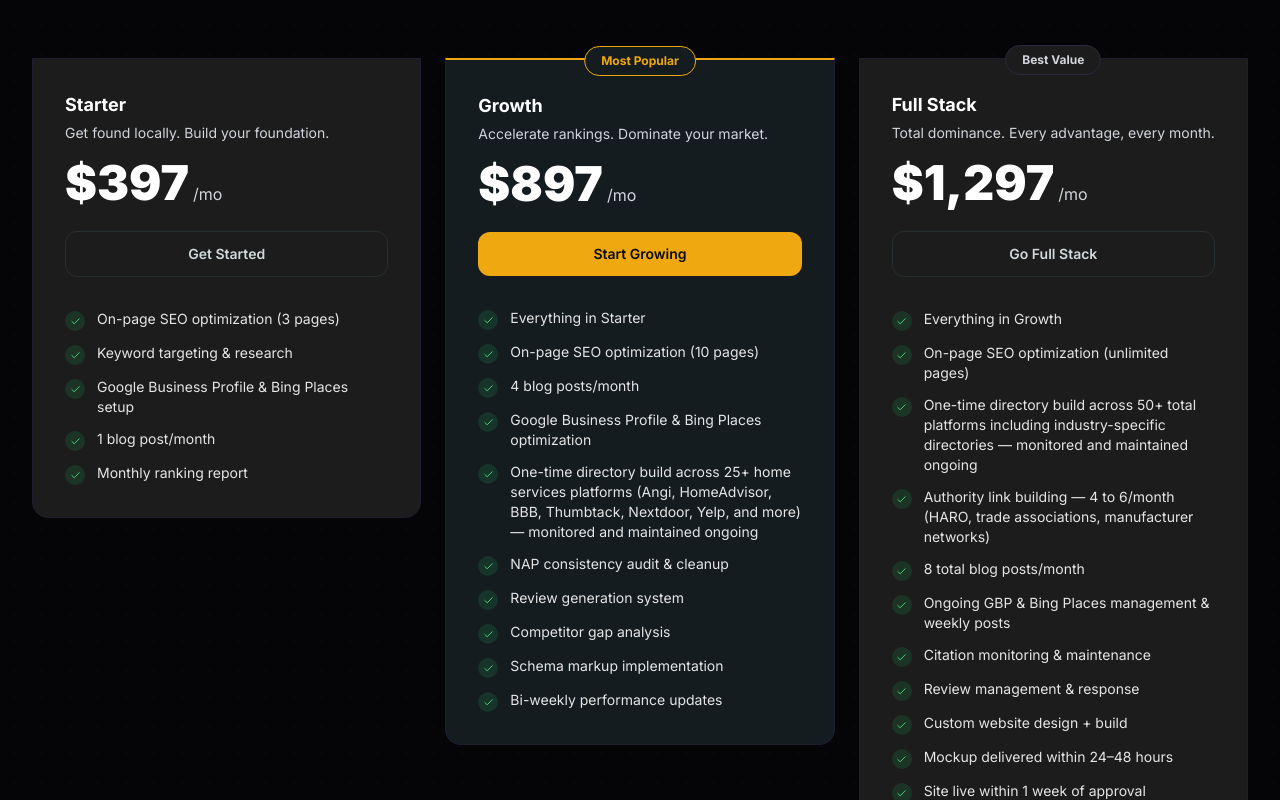
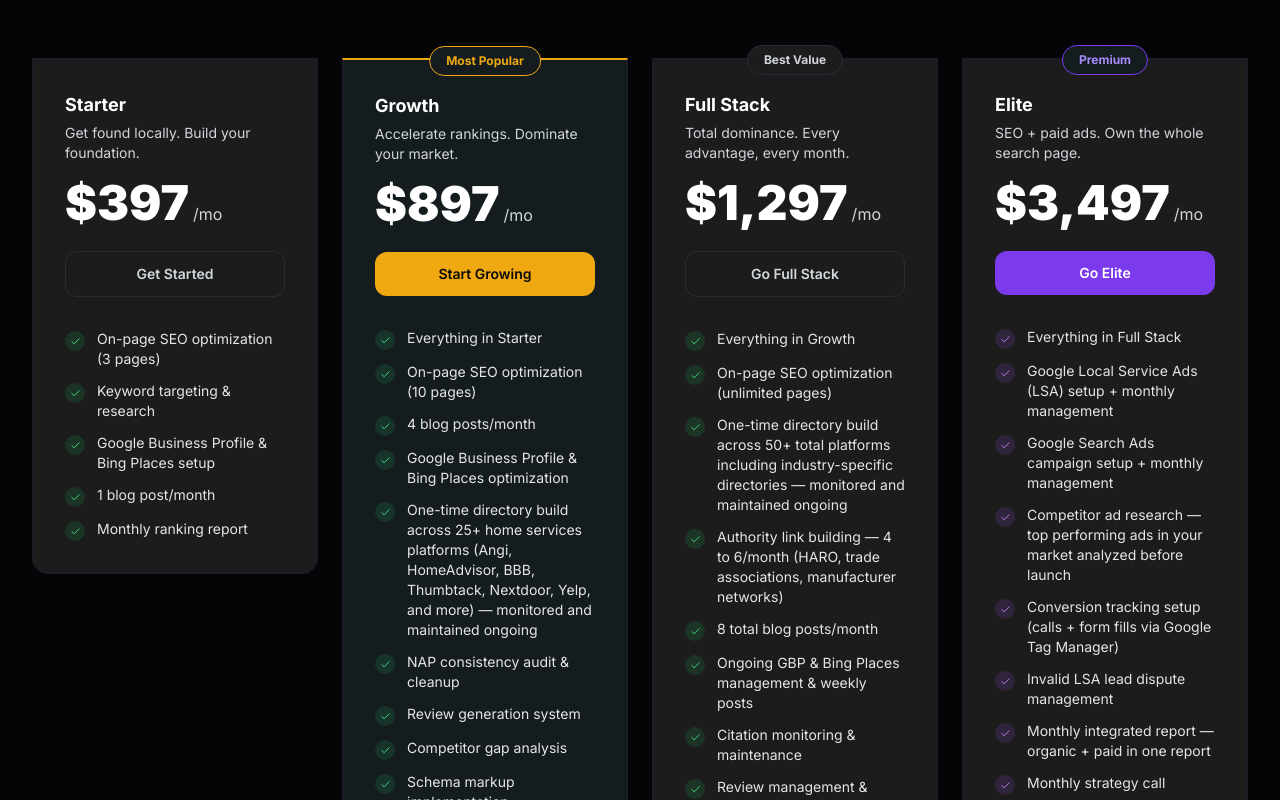
Before and after one commit to EREGMaxx/evergreenseo-agency, a Next.js app: page / in a window 1280 px wide. Shown: the part 3000-3800 px from the top of the page. Built offline with nearby package versions, Linux system fonts and the light colour scheme.

Commit message:
Add Elite package at $3,497/mo — SEO + Google LSA + Search Ads management

```diff
--- a/app/page.tsx
+++ b/app/page.tsx
@@ -21,7 +21,7 @@ const orgSchema = {
   "email": "maxx@evergreenseo.agency",
   "areaServed": "United States",
   "serviceType": "Search Engine Optimization",
-  "priceRange": "$397 - $1,297/month"
+  "priceRange": "$397 - $3,497/month"
 };
 
 export default function Home() {
--- a/components/Services.tsx
+++ b/components/Services.tsx
@@ -3,7 +3,18 @@
 import { motion } from "framer-motion";
 import { Check } from "lucide-react";
 
-const plans = [
+const plans: {
+  name: string;
+  price: string;
+  period: string;
+  tagline: string;
+  popular: boolean;
+  bestValue: boolean;
+  premium: boolean;
+  features: string[];
+  cta: string;
+  note?: string;
+}[] = [
   {
     name: "Starter",
     price: "$397",
@@ -11,6 +22,7 @@ const plans = [
     tagline: "Get found locally. Build your foundation.",
     popular: false,
     bestValue: false,
+    premium: false,
     features: [
       "On-page SEO optimization (3 pages)",
       "Keyword targeting & research",
@@ -27,6 +39,7 @@ const plans = [
     tagline: "Accelerate rankings. Dominate your market.",
     popular: true,
     bestValue: false,
+    premium: false,
     features: [
       "Everything in Starter",
       "On-page SEO optimization (10 pages)",
@@ -48,6 +61,7 @@ const plans = [
     tagline: "Total dominance. Every advantage, every month.",
     popular: false,
     bestValue: true,
+    premium: false,
     features: [
       "Everything in Growth",
       "On-page SEO optimization (unlimited pages)",
@@ -66,6 +80,27 @@ const plans = [
       "Monthly executive report",
     ],
     cta: "Go Full Stack",
+  },
+  {
+    name: "Elite",
+    price: "$3,497",
+    period: "/mo",
+    tagline: "SEO + paid ads. Own the whole search page.",
+    popular: false,
+    bestValue: false,
+    premium: true,
+    features: [
+      "Everything in Full Stack",
+      "Google Local Service Ads (LSA) setup + monthly management",
+      "Google Search Ads campaign setup + monthly management",
+      "Competitor ad research — top performing ads in your market analyzed before launch",
+      "Conversion tracking setup (calls + form fills via Google Tag Manager)",
+      "Invalid LSA lead dispute management",
+      "Monthly integrated report — organic + paid in one report",
+      "Monthly strategy call",
+    ],
+    note: "Ad spend billed directly by Google. Minimum $1,500/mo recommended.",
+    cta: "Go Elite",
   },
 ];
 
@@ -99,7 +134,7 @@ export default function Services() {
         </motion.div>
 
         {/* Plans */}
-        <div className="grid lg:grid-cols-3 gap-6 items-start">
+        <div className="grid md:grid-cols-2 xl:grid-cols-4 gap-6 items-start">
           {plans.map((plan, i) => (
             <motion.div
               key={plan.name}
@@ -139,6 +174,14 @@ export default function Services() {
                 </div>
               )}
 
+              {/* Premium badge */}
+              {plan.premium && (
+                <div className="absolute -top-3.5 left-1/2 -translate-x-1/2 flex items-center gap-1.5 px-4 py-1.5 text-xs font-bold rounded-full border"
+                  style={{ background: "var(--bg-surface)", borderColor: "#7c3aed", color: "#a78bfa" }}>
+                  Premium
+                </div>
+              )}
+
               <div className="mb-6">
                 <h3 className="text-lg font-bold text-white mb-1">{plan.name}</h3>
                 <p className="text-sm text-[#d1d5db] mb-4">{plan.tagline}</p>
@@ -154,14 +197,18 @@ export default function Services() {
                 style={
                   plan.popular
                     ? { background: "var(--cta-amber)", color: "#0a0a0a" }
+                    : plan.premium
+                    ? { background: "#7c3aed", color: "#ffffff" }
                     : { background: "transparent", color: "var(--text-body)", border: "1px solid var(--bg-border)" }
                 }
                 onMouseEnter={e => {
                   if (plan.popular) e.currentTarget.style.background = "var(--cta-amber-hover)";
+                  else if (plan.premium) e.currentTarget.style.background = "#6d28d9";
                   else e.currentTarget.style.background = "rgba(255,255,255,0.05)";
                 }}
                 onMouseLeave={e => {
                   if (plan.popular) e.currentTarget.style.background = "var(--cta-amber)";
+                  else if (plan.premium) e.currentTarget.style.background = "#7c3aed";
                   else e.currentTarget.style.background = "transparent";
                 }}
               >
@@ -171,13 +218,16 @@ export default function Services() {
               <div className="space-y-3">
                 {plan.features.map((feature) => (
                   <div key={feature} className="flex items-start gap-3">
-                    <div className="shrink-0 w-5 h-5 rounded-full bg-green-500/15 flex items-center justify-center mt-0.5">
-                      <Check size={11} className="text-green-400" />
+                    <div className={`shrink-0 w-5 h-5 rounded-full flex items-center justify-center mt-0.5 ${plan.premium ? "bg-purple-500/15" : "bg-green-500/15"}`}>
+                      <Check size={11} className={plan.premium ? "text-purple-400" : "text-green-400"} />
                     </div>
                     <span className="text-sm text-[#e5e5e5]">{feature}</span>
                   </div>
                 ))}
               </div>
+              {plan.note && (
+                <p className="mt-4 text-xs text-[#6b7280] border-t border-[#2a2a3e] pt-4">{plan.note}</p>
+              )}
             </motion.div>
           ))}
         </div>
```
